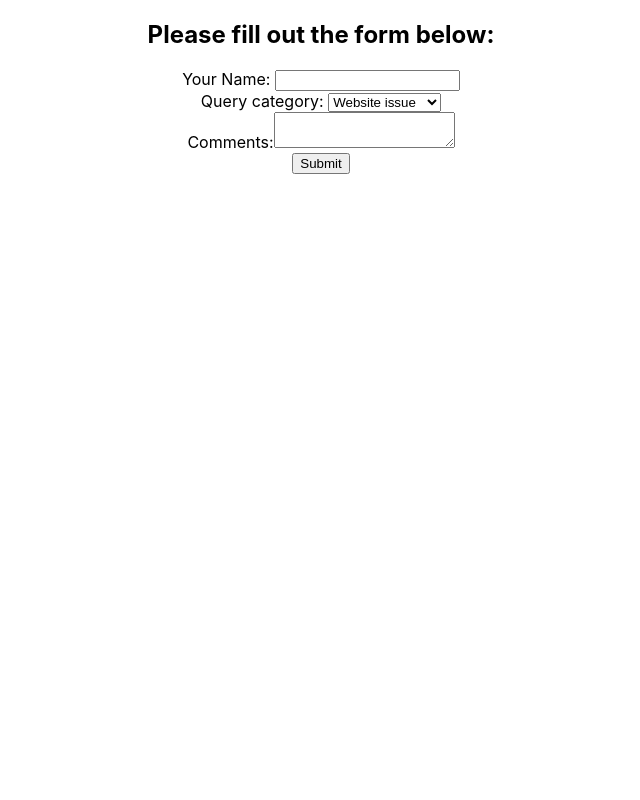
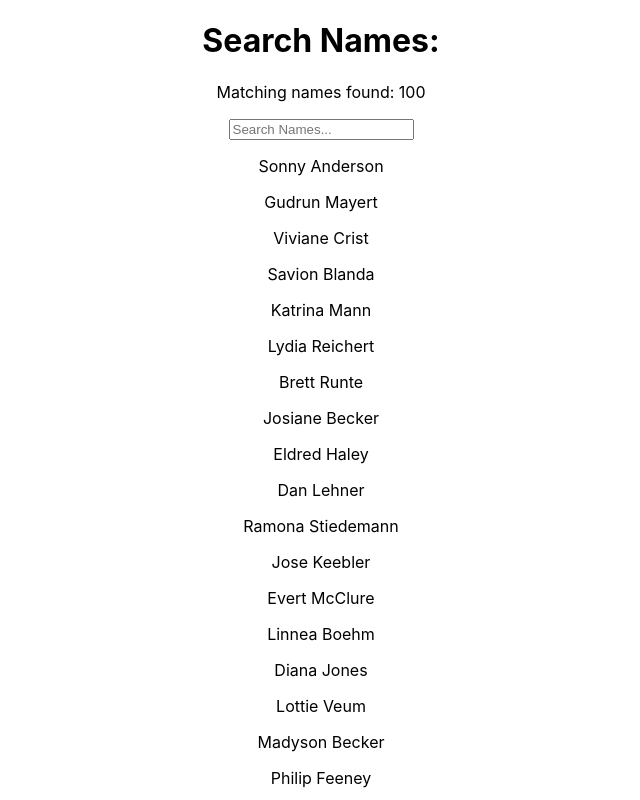
Before and after one commit to Callee84/React-intro, a React (Create React App) app in the folder my-app/: page / in a window 1280 px wide. Shown: the top 800 px of the page, without its empty margins (319-959 px from the left). Built offline with nearby package versions, Linux system fonts and the light colour scheme.

Commit message:
Add from and search names to app

```diff
--- a/my-app/src/App.js
+++ b/my-app/src/App.js
@@ -1,25 +1,12 @@
 import logo from './logo.svg';
 import './App.css';
-// import ControlledForm from './components/ControlledForm';
-import UncontrolledForm from './components/UncontrolledForm';
-// import LifeCyclesCDU from './components/LifeCyclesCDU';
-// import { NestingComponents } from './components/NestingComponents';
-// import RenderingList from './components/RenderingList';
-// import ConditionalRenderingClass from './components/ConditionalRenderingClass';
-// import ConditionalRenderingFunctional from './components/ConditionalRenderingFunctional';
-// import FunctionalGreeting from './components/FunctionalGreetings';
-// import FunctionalGreetingWithProps from './components/FunctionalGreetingsWithProps';
-// import StatefulGreetingWithPrevState from './components/StatefulGreetingWithPrevState';
-// import EventsClass from './components/EventsClass';
-// import EventsFunctional from './components/EventsFunctional';
-// import LifeCyclesCDM from './components/LifeCycleCDM';
-
+import SearchBar from './components/SearchBar';
 
 
 function App() {
   return (
     <div className="App">
-      <UncontrolledForm />
+      <SearchBar/>
     </div>
   );
 }
--- /dev/null
+++ b/my-app/src/components/SearchBar.js
@@ -0,0 +1,45 @@
+import React, { Component } from 'react'
+import importNames from './names'
+
+export class SearchBar extends Component {
+  constructor(props) {
+    super(props)
+
+    this.state = {
+      names: importNames
+    }
+  }
+
+  handleChange = (event) => {
+    const inputText = event.target.value.toLowerCase()
+    console.log(inputText)
+    const filteredNames = importNames.filter(name =>{
+      return name.toLowerCase().includes(inputText)
+    })
+    this.setState({
+      names: filteredNames
+    })
+  }
+
+  render() {
+    return (
+      <div>
+        <h1>Search Names:</h1>
+        <p>Matching names found: {this.state.names.length}</p>
+        <form>
+            <input
+                onChange={(event) => this.handleChange(event)}
+                type='text'
+                placeholder='Search Names...'/>
+        </form>
+        <div style={{margin: 'auto'}}>
+                {this.state.names.map(name => {
+                  return <p key={name}>{name}</p>
+                })}
+        </div>
+        </div>
+    )
+  }
+}
+
+export default SearchBar
--- /dev/null
+++ b/my-app/src/components/names.js
@@ -0,0 +1,103 @@
+const names = [
+    "Sonny Anderson",
+    "Gudrun Mayert",
+    "Viviane Crist",
+    "Savion Blanda",
+    "Katrina Mann",
+    "Lydia Reichert",
+    "Brett Runte",
+    "Josiane Becker",
+    "Eldred Haley",
+    "Dan Lehner",
+    "Ramona Stiedemann",
+    "Jose Keebler",
+    "Evert McClure",
+    "Linnea Boehm",
+    "Diana Jones",
+    "Lottie Veum",
+    "Madyson Becker",
+    "Philip Feeney",
+    "Kobe Kuhic",
+    "Jessica Wisoky",
+    "Kasey Auer",
+    "Arnoldo Sipes",
+    "Madisen Davis",
+    "Alex Swaniawski",
+    "Helene Jenkins",
+    "Leone Olson",
+    "Ola Lockman",
+    "Kaylie Mueller",
+    "Kitty Steuber",
+    "Ralph Mosciski",
+    "Zane Bradtke",
+    "Syble Torp",
+    "Luella Weimann",
+    "Rigoberto Dicki",
+    "Andre Gusikowski",
+    "Moshe Torphy",
+    "Rhoda Rosenbaum",
+    "Libby Spinka",
+    "Maeve Zieme",
+    "Sydney Gleichner",
+    "Jimmy Blick",
+    "Tara Casper",
+    "Cayla Upton",
+    "Keith Wyman",
+    "Derick Emmerich",
+    "Nia Waelchi",
+    "Armani Nienow",
+    "Keyon DuBuque",
+    "Keeley Doyle",
+    "Kristoffer Monahan",
+    "Brendon Orn",
+    "Brandy Romaguera",
+    "Lyda Hane",
+    "Lisandro Bauch",
+    "Oma Hirthe",
+    "Caleb Dicki",
+    "Sydney O'Kon",
+    "Missouri Greenholt",
+    "Kylie Green",
+    "Kiel Erdman",
+    "Anahi Balistreri",
+    "Rico Rippin",
+    "Ramiro Dach",
+    "Princess Bosco",
+    "Pink Stoltenberg",
+    "Adan Rau",
+    "Dessie Heller",
+    "Nyah Zulauf",
+    "Makayla Fisher",
+    "Neoma Stanton",
+    "Ebba Dooley",
+    "Rachel Denesik",
+    "Drew Crist",
+    "Wava Will",
+    "Loraine Macejkovic",
+    "Americo Mann",
+    "Jules Konopelski",
+    "Gloria Ankunding",
+    "Austin Wilderman",
+    "Sage Veum",
+    "Dorris Friesen",
+    "Wellington Klein",
+    "Asa Quitzon",
+    "Misty Schumm",
+    "Muhammad Bayer",
+    "Dante Ondricka",
+    "Lurline Kuvalis",
+    "Conner Herzog",
+    "Shanie Franecki",
+    "Lois Bednar",
+    "Carey Predovic",
+    "Adelbert Heidenreich",
+    "Romaine Jacobs",
+    "Jake Schuppe",
+    "Meta Parisian",
+    "Dillon Feest",
+    "Amanda O'Keefe",
+    "Kaitlyn O'Keefe",
+    "Earnest Jenkins",
+    "Reymundo Gleason"
+]
+export default names
```
